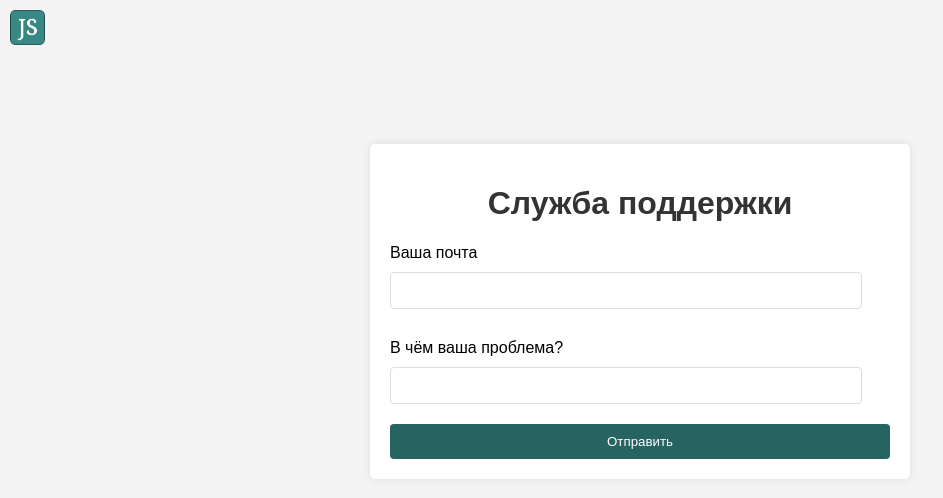
After one commit to Milan-a/WebProject, a Flask app: page /support in a window 1280 px wide. The commit adds this page. Shown: the top 498 px of the page, without its empty margins (0-943 px from the left). Run offline with Flask 3, Linux system fonts and the light colour scheme.

Commit message:
добавили обратную связь

```diff
--- a/main.py
+++ b/main.py
@@ -7,7 +7,7 @@ from data.users import User
 from data import db_session
 
 app = Flask(__name__)
-# SECRET_KEY
+app.config['SECRET_KEY'] = 'yandexlyceum_secret_key'
 login_manager = LoginManager()
 login_manager.init_app(app)
 
@@ -81,7 +81,12 @@ def resume():
     template_name = 'resume.html'
     return render_template(template_name)
 
+@app.route('/support')
+def support():
+    template_name = 'support.html'
+    return render_template(template_name)
+
 
 if __name__ == '__main__':
-    db_session.global_init("db/data_base.sqlite")
+    #  db_session.global_init("db/data_base.sqlite")
     app.run(port=8080, host='127.0.0.1')
--- /dev/null
+++ b/static/css/style_for_reg.css
@@ -0,0 +1,97 @@
+body {
+    font-family: Arial, sans-serif;
+    background-color: #f4f4f4;
+    margin: 0;
+    padding: 20px;
+ }
+
+
+.navbar {
+    list-style-type: none;
+    padding: 10px;
+    background-color: #333;
+    display: flex;
+    max-width: 235px;
+    justify-content: center;
+}
+
+
+.navbar li {
+    margin: 0 20px;
+}
+
+
+.navbar a {
+    color: white;
+    text-decoration: none;
+    padding: 10px 15px;
+}
+
+
+.navbar a:hover {
+    background-color: #575757;
+    border-radius: 5px;
+}
+
+
+.support-icon {
+            position: absolute;
+            top: 10px;
+            left: 10px;
+            cursor: pointer;
+        }
+
+
+.container {
+    max-width: 500px;
+    margin: auto;
+    margin-top: 10%;
+    background: white;
+    padding: 20px;
+    border-radius: 5px;
+    box-shadow: 0 0 10px rgba(0, 0, 0, 0.1);
+}
+
+
+h1 {
+    text-align: center;
+    color: #333;
+}
+
+
+label {
+    display: block;
+    margin: 10px 0 10px;
+}
+
+
+
+input {
+    width: 90%;
+    padding: 10px;
+    margin-bottom: 20px;
+    border: 1px solid #ddd;
+    border-radius: 4px;
+}
+
+
+
+button {
+    width: 100%;
+    padding: 10px;
+    background: #276361;
+    border: none;
+    color: white;
+    border-radius: 4px;
+    cursor: pointer;
+}
+
+
+button:hover {
+    background: #093536;
+}
+
+
+p {
+    text-align: center;
+}
--- a/templates/base.html
+++ b/templates/base.html
@@ -12,7 +12,6 @@
     <link rel="stylesheet" href="static/css/style_work_container.css">
     <title>Home</title>
 </head>
-
 <body>
 <header>
     <nav class="navbar fixed-top navbar-expand-lg navbar-light clr">
@@ -41,7 +40,7 @@
                         </li>
                     {% endif %}
                     <li class="nav-item">
-                        <a class="nav-link" aria-current="page" href="/">Служба поддержки</a>
+                        <a class="nav-link" aria-current="page" href="/support">Служба поддержки</a>
                     </li>
                 </ul>
 <!--                <form class="d-flex">-->
--- /dev/null
+++ b/templates/support.html
@@ -0,0 +1,25 @@
+<!DOCTYPE html>
+<html lang="ru">
+<head>
+    <meta charset="UTF-8">
+    <meta name="viewport" content="width=device-width, initial-scale=1.0">
+    <title>Служба поддержки</title>
+    <link rel="stylesheet" href="{{ url_for('static', filename='css/style_for_reg.css')}}">
+</head>
+<body>
+<div class="container">
+    <a class="support-icon" href="/vacancies">
+        <img src="static/img/icon.png" style="width: 35px; height: 35px;" alt="Support Icon">
+    </a>
+    <h1>Служба поддержки</h1>
+    <form action="https://api.web3forms.com/submit" method="POST">
+        <input type="hidden" name="access_key" value="4d6774ae-8714-4cf9-b962-82fccbcaeaba">
+        <label for="username">Ваша почта</label>
+        <input type="text" id="username" name="username" required>
+        <label for="problem">В чём ваша проблема?</label>
+        <input type="text" id="problem" name="problem" required>
+        <button type="submit">Отправить</button>
+    </form>
+</div>
+</body>
+</html>
```
